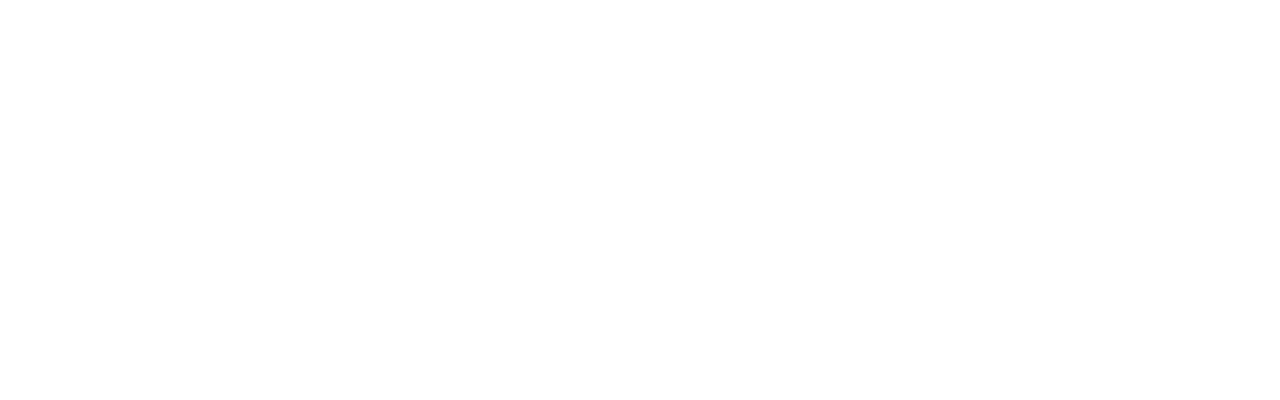
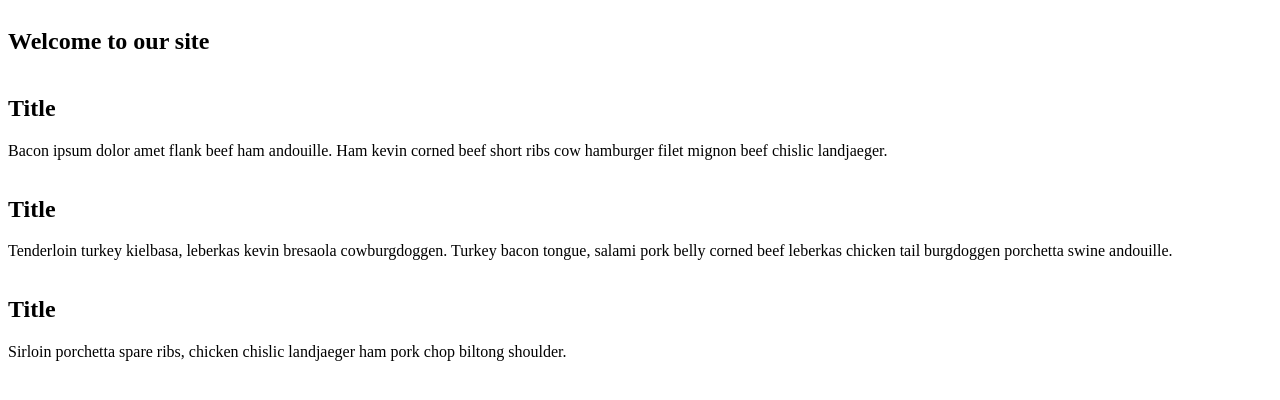
Before and after one commit to calvinscharf/First-Responsive-Website, a plain HTML site: page index.html in a window 1280 px wide. Drawn offline with Linux system fonts and the light colour scheme.

Commit message:
added html, article, sections, h1,h2

```diff
--- a/index.html
+++ b/index.html
@@ -4,9 +4,45 @@
     <meta charset="UTF-8">
     <meta http-equiv="X-UA-Compatible" content="IE=edge">
     <meta name="viewport" content="width=device-width, initial-scale=1.0">
+    <link rel="stylesheet" href="./style.css">
     <title>Document</title>
 </head>
 <body>
+    <main>
+    <section>
+        <h1> Welcome to our site</h1>
+    </section>
+    <section>
+        <article>
+            <h2>
+                Title
+            </h2>
+            <p>
+                Bacon ipsum dolor amet flank beef ham andouille.
+                Ham kevin corned beef short ribs cow hamburger filet
+                mignon beef chislic landjaeger.
+            </p>
+        </article>
+        <article>
+            <h2>
+                Title
+            </h2>
+            <p>
+                Tenderloin turkey kielbasa, leberkas kevin bresaola cowburgdoggen.
+                Turkey bacon tongue, salami pork belly corned
+                beef leberkas chicken tail burgdoggen porchetta swine andouille.
+            </p>
+        </article>
+        <article>
+            <h2>Title</h2>
+            <p>
+                Sirloin porchetta spare ribs, chicken chislic landjaeger
+                 ham pork chop biltong shoulder.
+            </p>
 
+        </article>
+
+    </section>
+</main>
 </body>
 </html>
--- a/style.css
+++ b/style.css
@@ -0,0 +1,6 @@
+section{
+    display:grid;
+}
+h1{
+
+}
```
